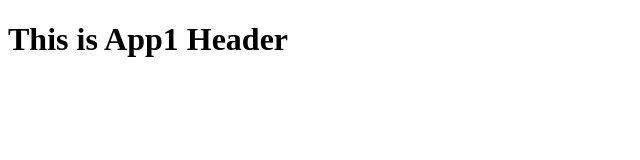
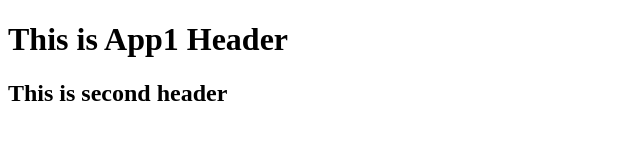
Before and after one commit to tharzaw228/gitstart, a plain HTML site: page index.html in a window 1280 px wide. Shown: the whole page, without its empty margins (0-640 px from the left). Drawn offline with Linux system fonts and the light colour scheme.

Commit message:
update index.html

```diff
--- a/index.html
+++ b/index.html
@@ -7,5 +7,6 @@
 </head>
 <body>
     <h1>This is App1 Header</h1>
+    <h2>This is second header</h2>
 </body>
 </html>
```
